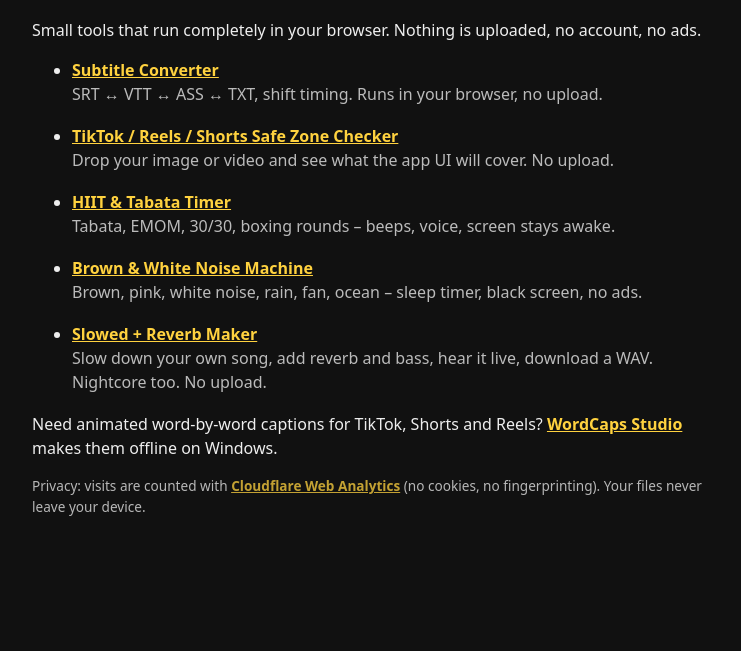
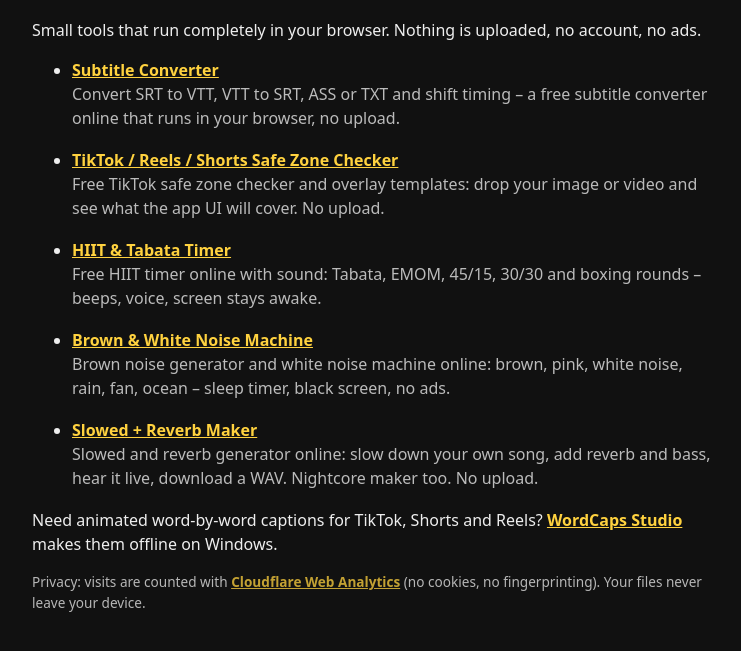
Before and after one commit to PaulVolk-Mac/wordcaps, a plain HTML site: page tools/index.html in a window 1280 px wide. Shown: the part 91-742 px from the top of the page, without its empty margins (268-1009 px from the left). Drawn offline with Linux system fonts and the light colour scheme.

Commit message:
Free tools overview: search terms per tool + title/description name all 5 tools (A-217, draft) (#44)
Co-authored-by: Claude Opus 5.5 <noreply@anthropic.com>

```diff
--- a/tools/index.html
+++ b/tools/index.html
@@ -1,19 +1,19 @@
 <!doctype html>
 <html lang="en"><head><meta charset="utf-8">
 <meta name="viewport" content="width=device-width,initial-scale=1">
-<title>Free Online Tools for Creators – no upload, no sign-up</title>
-<meta name="description" content="Free browser tools: subtitle converter, safe zone checker, HIIT timer and noise machine. Everything runs on your device – no upload, no ads, no account.">
+<title>Free Online Tools – Subtitle Converter, Noise Machine, HIIT Timer &amp; more</title>
+<meta name="description" content="Free browser tools: SRT/VTT subtitle converter, safe zone checker, HIIT timer, brown noise machine, slowed + reverb maker. No upload, no ads.">
 <link rel="canonical" href="https://paulvolk-mac.github.io/wordcaps/tools/">
 <style>body{font-family:system-ui,sans-serif;max-width:680px;margin:40px auto;padding:0 16px;background:#111;color:#eee;line-height:1.5}a{color:#ffd23f;font-weight:600}li{margin:0 0 18px}span{color:#bbb}</style>
 </head><body>
 <h1>Free tools</h1>
 <p>Small tools that run completely in your browser. Nothing is uploaded, no account, no ads.</p>
 <ul>
-<li><a href="subtitle-converter/">Subtitle Converter</a><br><span>SRT ↔ VTT ↔ ASS ↔ TXT, shift timing. Runs in your browser, no upload.</span></li>
-<li><a href="safe-zone-checker/">TikTok / Reels / Shorts Safe Zone Checker</a><br><span>Drop your image or video and see what the app UI will cover. No upload.</span></li>
-<li><a href="hiit-timer/">HIIT & Tabata Timer</a><br><span>Tabata, EMOM, 30/30, boxing rounds – beeps, voice, screen stays awake.</span></li>
-<li><a href="noise-machine/">Brown & White Noise Machine</a><br><span>Brown, pink, white noise, rain, fan, ocean – sleep timer, black screen, no ads.</span></li>
-<li><a href="slowed-reverb/">Slowed + Reverb Maker</a><br><span>Slow down your own song, add reverb and bass, hear it live, download a WAV. Nightcore too. No upload.</span></li>
+<li><a href="subtitle-converter/">Subtitle Converter</a><br><span>Convert SRT to VTT, VTT to SRT, ASS or TXT and shift timing – a free subtitle converter online that runs in your browser, no upload.</span></li>
+<li><a href="safe-zone-checker/">TikTok / Reels / Shorts Safe Zone Checker</a><br><span>Free TikTok safe zone checker and overlay templates: drop your image or video and see what the app UI will cover. No upload.</span></li>
+<li><a href="hiit-timer/">HIIT & Tabata Timer</a><br><span>Free HIIT timer online with sound: Tabata, EMOM, 45/15, 30/30 and boxing rounds – beeps, voice, screen stays awake.</span></li>
+<li><a href="noise-machine/">Brown & White Noise Machine</a><br><span>Brown noise generator and white noise machine online: brown, pink, white noise, rain, fan, ocean – sleep timer, black screen, no ads.</span></li>
+<li><a href="slowed-reverb/">Slowed + Reverb Maker</a><br><span>Slowed and reverb generator online: slow down your own song, add reverb and bass, hear it live, download a WAV. Nightcore maker too. No upload.</span></li>
 </ul>
 <p>Need animated word-by-word captions for TikTok, Shorts and Reels? <a href="../?ref=tools">WordCaps Studio</a> makes them offline on Windows.</p>
 <p style="font-size:.85em;opacity:.75">Privacy: visits are counted with <a href="https://www.cloudflare.com/web-analytics/">Cloudflare Web Analytics</a> (no cookies, no fingerprinting). Your files never leave your device.</p>
```
